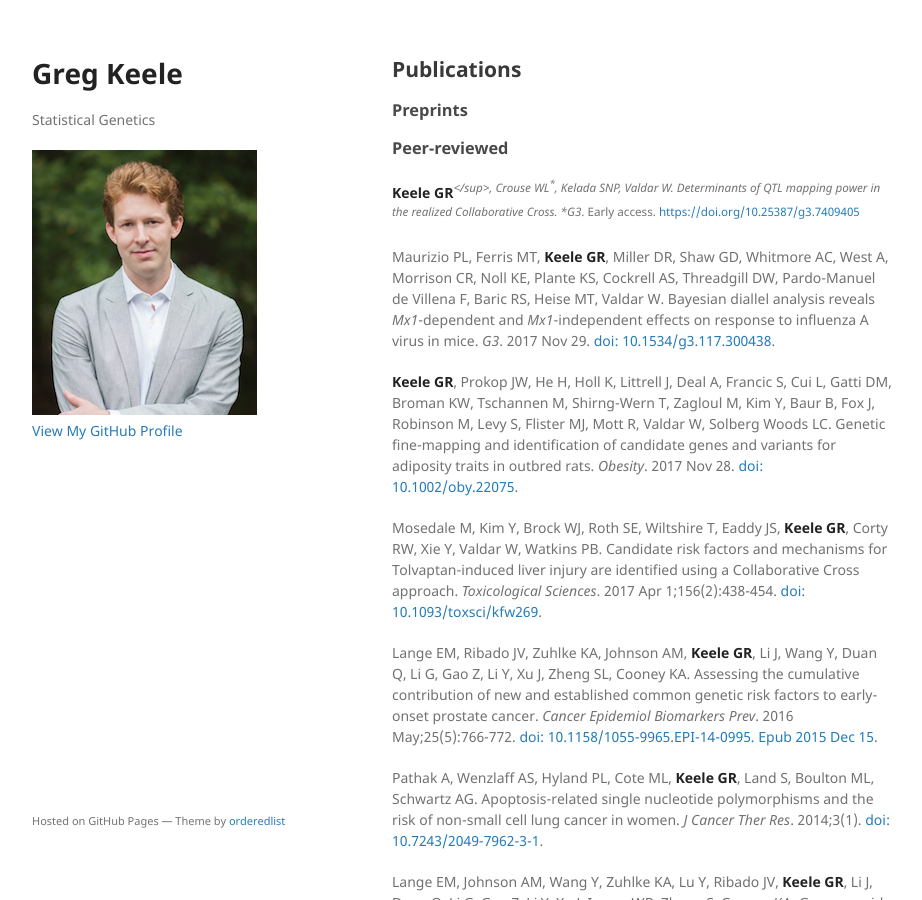
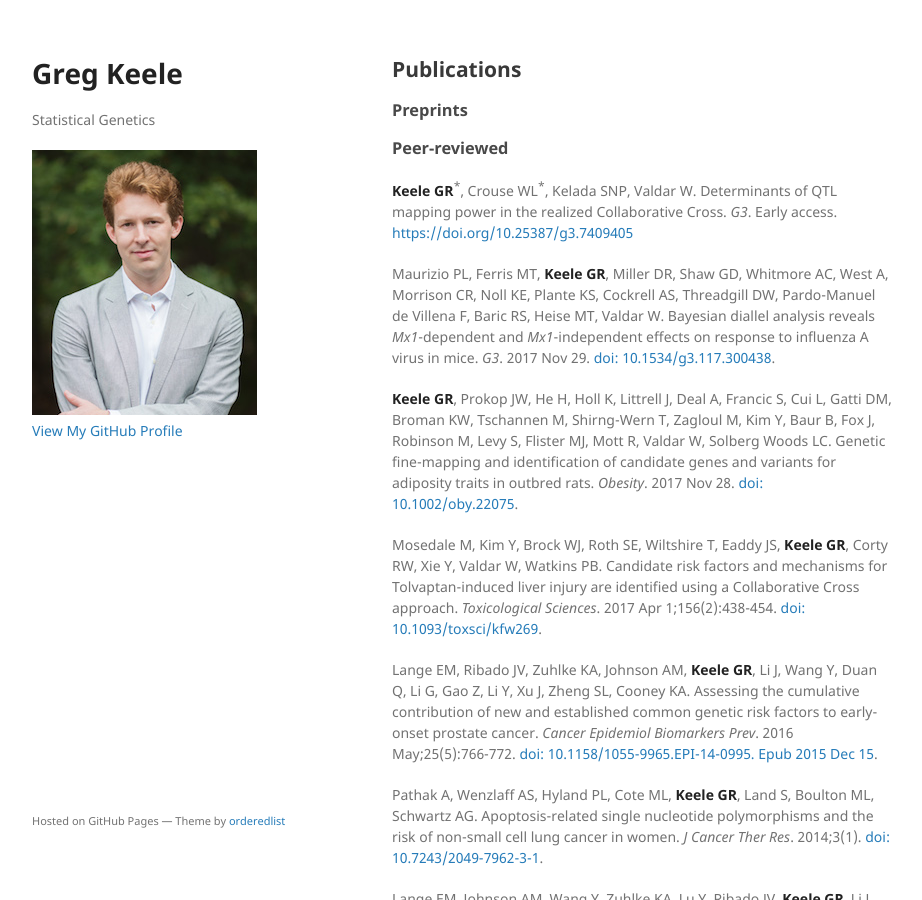
Before and after one commit to gkeele/gkeele.github.io, a Jekyll site: the page built from publications.md, in a window 1280 px wide and 900 px high. Shown: the whole window, without its empty margins (178-1100 px from the left). Built offline with Jekyll 4.4.1, drawn with Linux system fonts in a browser that asks for light colours; our own code applies the rules of GitHub Pages for plain Markdown files.

Commit message:
Playing with superscripts

```diff
--- a/publications.md
+++ b/publications.md
@@ -7,7 +7,7 @@ layout: default
 
 ### Peer-reviewed
 
-**Keele GR**<sup>*</sup>, Crouse WL<sup>*</sup>, Kelada SNP, Valdar W. Determinants of QTL mapping power in the realized Collaborative Cross. *G3*. Early access. [https://doi.org/10.25387/g3.7409405](https://www.g3journal.org/content/early/2019/03/26/g3.119.400194)
+**Keele GR**<sup>\*</sup>, Crouse WL<sup>\*</sup>, Kelada SNP, Valdar W. Determinants of QTL mapping power in the realized Collaborative Cross. *G3*. Early access. [https://doi.org/10.25387/g3.7409405](https://www.g3journal.org/content/early/2019/03/26/g3.119.400194)
 
 Maurizio PL, Ferris MT, **Keele GR**, Miller DR, Shaw GD, Whitmore AC, West A, Morrison CR, Noll KE, Plante KS, Cockrell AS, Threadgill DW, Pardo-Manuel de Villena F, Baric RS, Heise MT, Valdar W. Bayesian diallel analysis reveals *Mx1*-dependent and *Mx1*-independent effects on response to influenza A virus in mice. *G3*. 2017 Nov 29. [doi: 10.1534/g3.117.300438](https://www.ncbi.nlm.nih.gov/pubmed/29187420).
 
```
